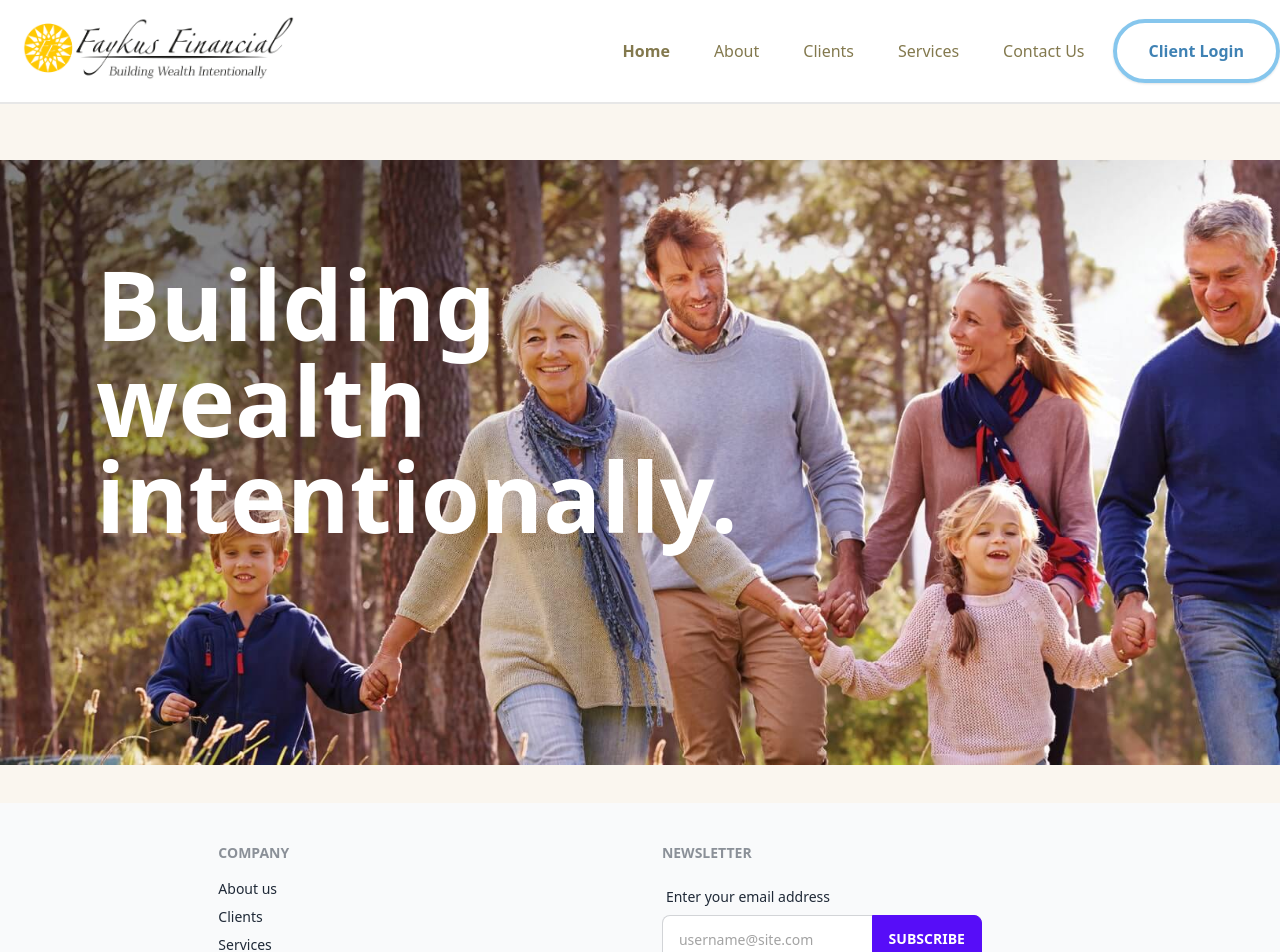
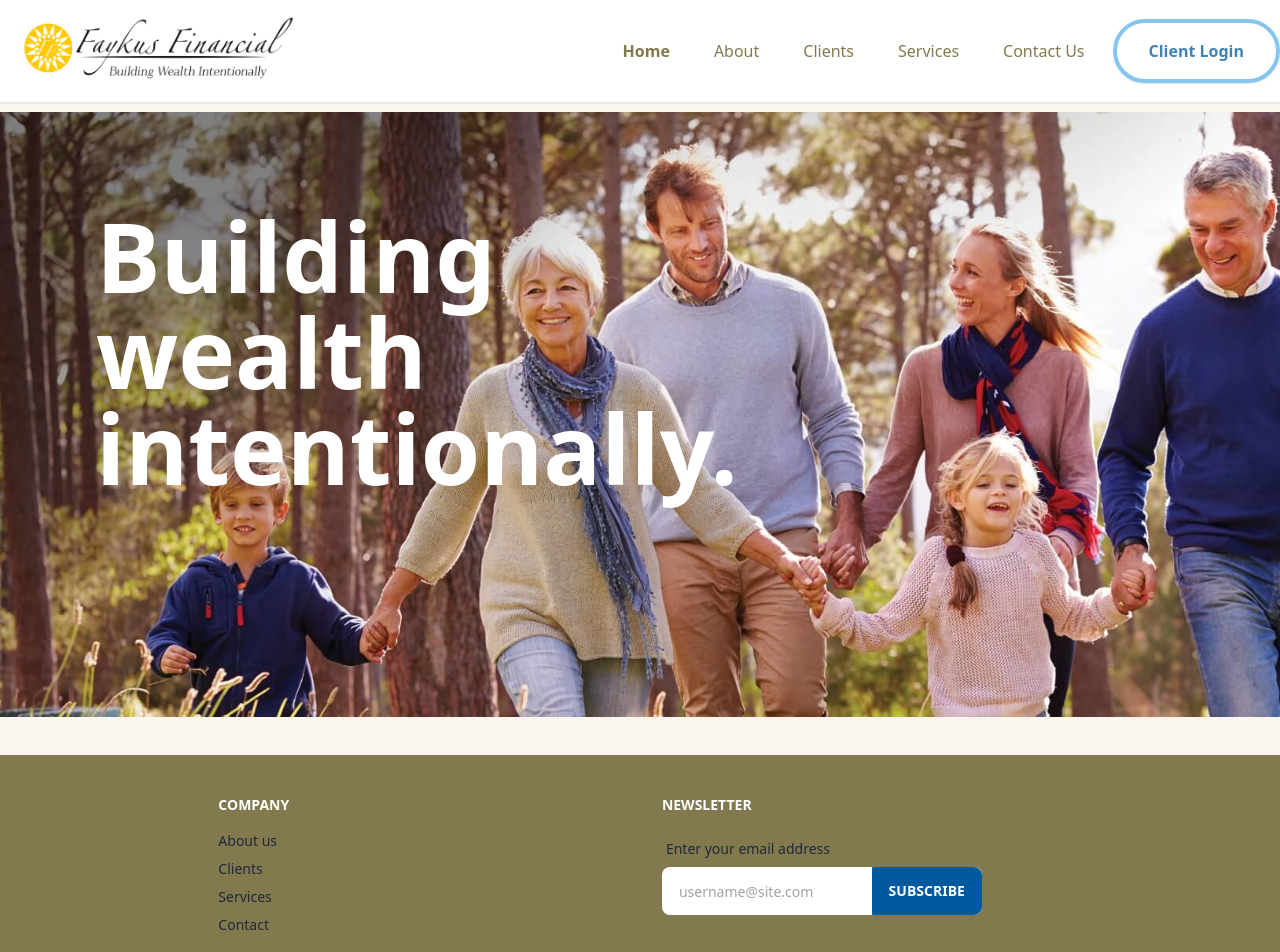
Before and after one commit to amak07/faykus-financials, a Next.js app in the folder frontend/: page / in a window 1280 px wide. Shown: the top 952 px of the page. Built offline with nearby package versions, Linux system fonts and the light colour scheme.

Commit message:
footer cleanup

```diff
--- a/frontend/components/common/Footer.tsx
+++ b/frontend/components/common/Footer.tsx
@@ -1,8 +1,8 @@
 const Footer = () => {
   return (
-    <footer className="p-4 sm:p-10 footer bg-base-200 text-base-content flex flex-col sm:flex-row justify-around">
+    <footer className="p-4 sm:p-10 footer text-base-content flex flex-col sm:flex-row justify-around bg-ochre">
       <div>
-        <span className="footer-title">Company</span>
+        <span className="footer-title text-white opacity-100">Company</span>
         <a className="link link-hover">About us</a>
         <a className="link link-hover">Clients</a>
         <a className="link link-hover">Services</a>
@@ -10,7 +10,7 @@ const Footer = () => {
       </div>
 
       <div>
-        <span className="footer-title">Newsletter</span>
+        <span className="footer-title text-white opacity-100">Newsletter</span>
         <div className="form-control w-80">
           <label className="label">
             <span className="label-text">Enter your email address</span>
@@ -19,9 +19,9 @@ const Footer = () => {
             <input
               type="text"
               placeholder="username@site.com"
-              className="w-full pr-16 input input-bordered"
+              className="w-full pr-16 input  bg-white text-black"
             />
-            <button className="absolute top-0 right-0 rounded-l-none btn btn-primary">
+            <button className="absolute top-0 right-0 rounded-l-none btn bg-cyan border-cyan hover:bg-cyan-text">
               Subscribe
             </button>
           </div>
--- a/frontend/pages/_layout.tsx
+++ b/frontend/pages/_layout.tsx
@@ -14,7 +14,7 @@ const Layout: React.FC = ({ children }) => {
 
       <Nav />
 
-      <main className="flex flex-col justify-start pt-32 w-full">
+      <main className="flex flex-col justify-start pt-36 sm:pt-20 w-full">
         {children}
       </main>
 
--- a/frontend/pages/index.tsx
+++ b/frontend/pages/index.tsx
@@ -1,6 +1,5 @@
 import Head from "next/head";
 import WelcomeSection from "@components/pages/faykus-landing/WelcomeSection";
-import { MenuAlt2Icon } from "@heroicons/react/solid";
 
 function HomePage() {
   return (
--- a/frontend/tailwind.config.js
+++ b/frontend/tailwind.config.js
@@ -29,9 +29,10 @@ module.exports = {
   variants: {
     extend: {
       animation: ['group-hover'],
-      textColor: ['active', 'first'],
+      textColor: ['active', 'first', 'hover'],
       padding: ['last'],
       fontWeight: ['hover', 'focus'],
+      backgroundColor: ['active', 'hover']
     },
   },
   plugins: [require('tailwind-scrollbar-hide'), require('daisyui')],
```
